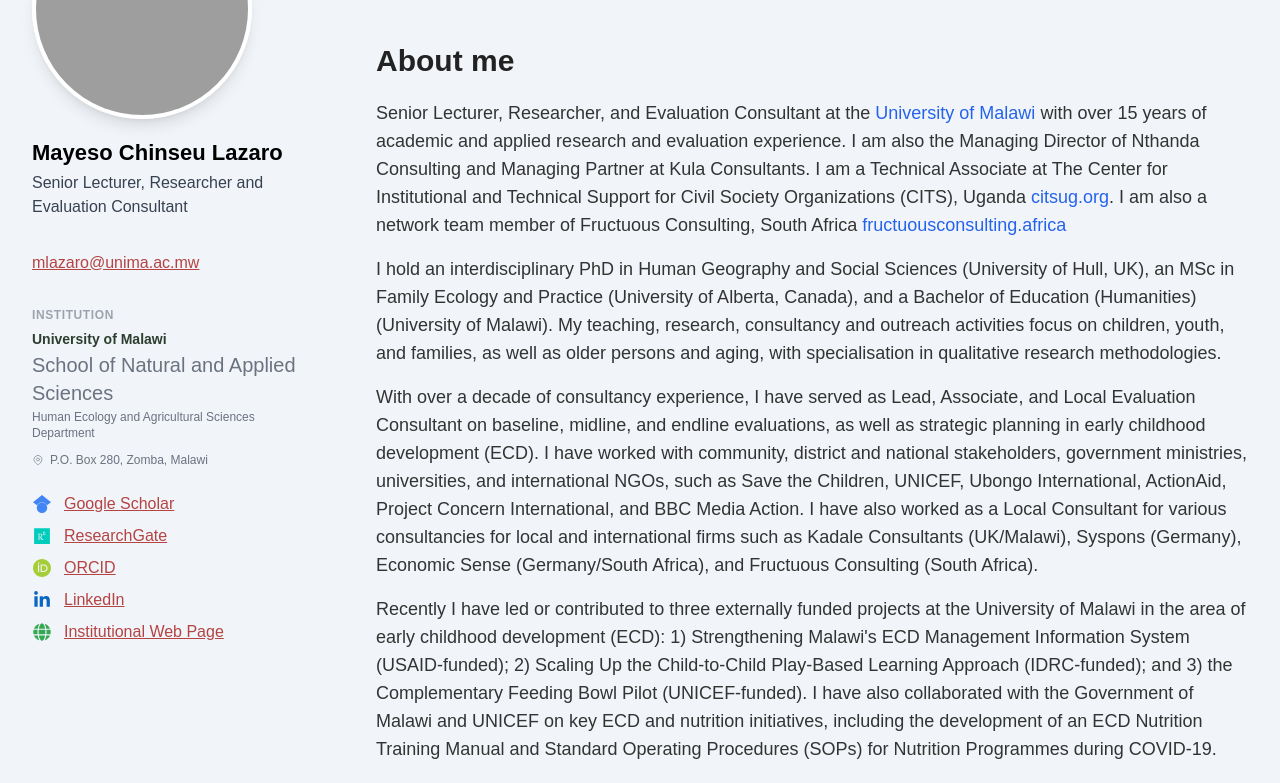
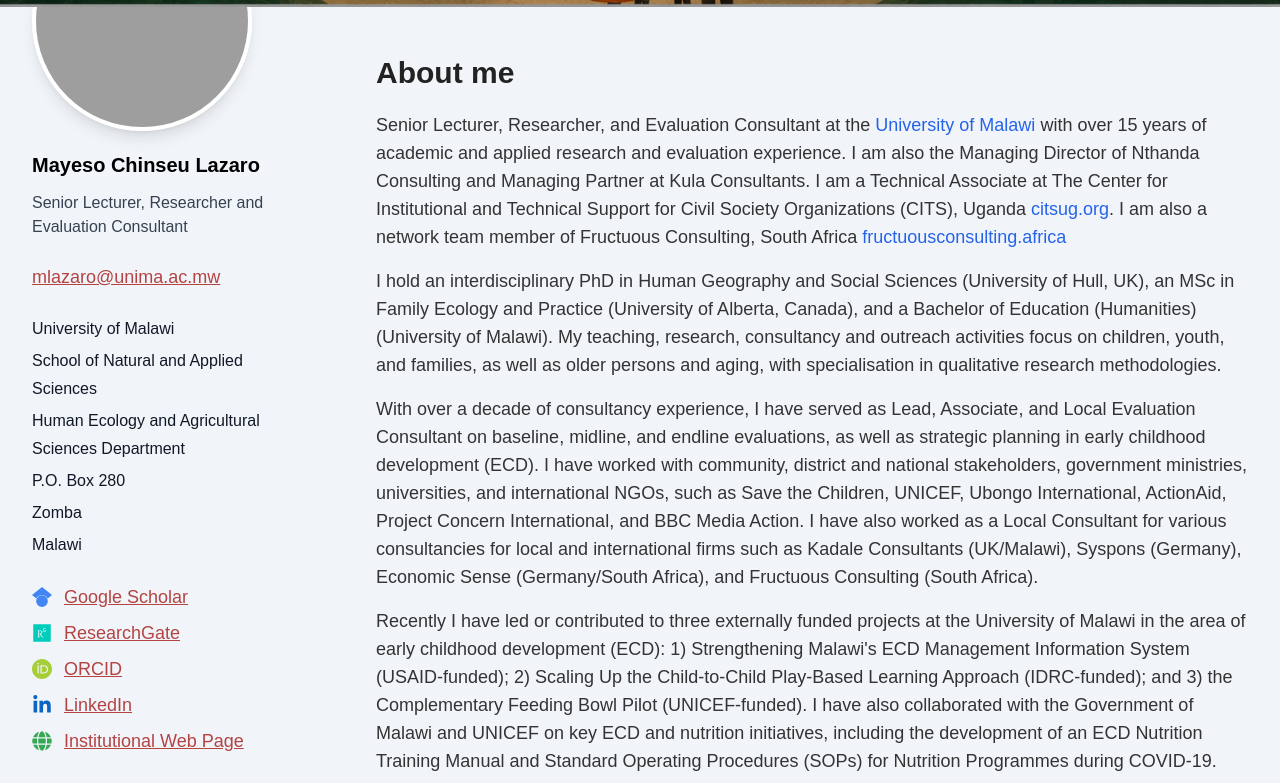
Before and after one commit to alexmwalec/dr-lazalo-academic-researcher, a React (Create React App) app: page / in a window 1280 px wide. Shown: the part 400-1183 px from the top of the page. Built offline with nearby package versions, Linux system fonts and the light colour scheme; grey boxes are pictures that could not be loaded.

Commit message:
Modifying  font size

```diff
--- a/src/Pages/Awards/awards.js
+++ b/src/Pages/Awards/awards.js
@@ -32,7 +32,7 @@ const Awards = () => {
 
             {/* Qualifications */}
             <section className="mb-8 sm:mb-10">
-              <h2 className="text-xl sm:text-2xl font-semibold text-[#b44343] mb-3 sm:mb-4">
+              <h2 className="text-xl sm:text-xl font-semibold text-[#b44343] mb-3 leading-snug">
                 Qualifications
               </h2>
 
@@ -57,7 +57,7 @@ const Awards = () => {
 
             {/* Awards */}
             <section>
-              <h2 className="text-xl sm:text-2xl font-semibold text-[#b44343] mb-3 sm:mb-4">
+              <h2 className="text-xl sm:text-xl font-semibold text-[#b44343] mb-3 leading-snug">
                 Awards
               </h2>
 
--- a/src/Pages/Consultancy/Consultancy.js
+++ b/src/Pages/Consultancy/Consultancy.js
@@ -66,7 +66,7 @@ const Consultancy = () => {
 
           {/* Main Content */}
           <main className="flex-1 py-6 lg:py-12">
-            <h1 className="text-2xl sm:text-3xl font-bold mb-3 sm:mb-4">
+            <h1 className="text-xl sm:text-xl font-bold mb-3 sm:mb-4">
               Consultancy
             </h1>
 
@@ -105,7 +105,7 @@ const Consultancy = () => {
                     key={item.id}
                     className="border-b border-gray-200 pb-6 last:border-0"
                   >
-                    <h2 className="text-lg sm:text-xl font-semibold text-[#b44343] mb-3 leading-snug">
+                    <h2 className="text-xl sm:text-xl font-semibold text-[#b44343] mb-3 leading-snug">
                       {item.title}
                     </h2>
 
--- a/src/Pages/Footer/Footer.js
+++ b/src/Pages/Footer/Footer.js
@@ -3,7 +3,7 @@ import React from "react";
 const Footer = () => {
     return(
         <footer className="bg-white py-14">
-            <p className=" text-center text-[18px] text-gray-800">
+            <p className=" text-center text-base text-gray-800">
             © 2026 Mayeso Chinseu Lazaro. All rights reserved.
             </p>
         </footer>
--- a/src/Pages/Header/Header.js
+++ b/src/Pages/Header/Header.js
@@ -45,7 +45,7 @@ const Header = () => {
           {/* Name / Logo */}
           <Link
             to="/"
-            className="text-2xl font-bold text-gray-900 whitespace-nowrap hover:text-rose-700"
+            className="text-xl sm:text-2xl font-bold  mb-3 leading-snug whitespace-nowrap hover:text-rose-700"
           >
             Mayeso Chinseu Lazaro
           </Link>
--- a/src/Pages/Projects/Projects.js
+++ b/src/Pages/Projects/Projects.js
@@ -88,7 +88,7 @@ const Projects = () => {
               Projects & Grants
             </h1>
 
-            <p className="text-lg text-gray-700 mb-6 sm:mb-10 leading-7">
+            <p className="text-base text-gray-700 mb-6 sm:mb-10 leading-7">
               Selected projects and grants undertaken through local and international collaborations and partnerships
             </p>
 
@@ -98,7 +98,7 @@ const Projects = () => {
                   key={project.id}
                   className="sm:pl-6 border-b border-gray-200 pb-6 last:border-0"
                 >
-                  <h2 className="text-lg sm:text-xl font-semibold text-[#b44343] mb-3 leading-snug">
+                  <h2 className="text-xl sm:text-xl font-semibold text-[#b44343] mb-3 leading-snug">
                     {project.title}
                   </h2>
 
--- a/src/Pages/Sidebar/Sidebar.js
+++ b/src/Pages/Sidebar/Sidebar.js
@@ -6,27 +6,27 @@ const Sidebar = () => {
   const socialLinks = [
     {
       name: "Google Scholar",
-      icon: <SiGooglescholar className="text-[#4285F4] text-lg flex-shrink-0 w-5" />,
+      icon: <SiGooglescholar className="text-[#4285F4] text-xl flex-shrink-0 w-5" />,
       url: "https://scholar.google.com/citations?hl=en&user=5BMNX2sAAAAJ",
     },
     {
       name: "ResearchGate",
-      icon: <FaResearchgate className="text-[#00CCBB] text-lg flex-shrink-0 w-5" />,
+      icon: <FaResearchgate className="text-[#00CCBB] text-xl flex-shrink-0 w-5" />,
       url: "https://www.researchgate.net/profile/Mayeso-Lazaro-2",
     },
     {
       name: "ORCID",
-      icon: <SiOrcid className="text-[#A6CE39] text-lg flex-shrink-0 w-5" />,
+      icon: <SiOrcid className="text-[#A6CE39] text-xl flex-shrink-0 w-5" />,
       url: "https://orcid.org/0000-0001-5314-0638",
     },
     {
       name: "LinkedIn",
-      icon: <FaLinkedinIn className="text-[#0A66C2] text-lg flex-shrink-0 w-5" />,
+      icon: <FaLinkedinIn className="text-[#0A66C2] text-xl flex-shrink-0 w-5" />,
       url: "http://www.linkedin.com/in/mayeso-chinseu-lazaro",
     },
     {
       name: "Institutional Web Page",
-      icon: <FaGlobe className="text-[#34A853] text-lg flex-shrink-0 w-5" />,
+      icon: <FaGlobe className="text-[#34A853] text-xl flex-shrink-0 w-5" />,
       url: "https://unima.ac.mw/people/staff/search?staff=dr.+mayeso+chinseu+lazaro",
     },
   ];
@@ -43,39 +43,36 @@ const Sidebar = () => {
       </div>
 
       <div className="mt-4 lg:mt-5 text-center lg:text-left w-full px-2 lg:px-0">
-        <h2 className="text-[18px] sm:text-[20px] lg:text-[22px] font-bold leading-tight">
-          Mayeso Chinseu Lazaro
+        <h2 className="text-xl sm:text-xl font-semibold  mb-3 leading-snug">
+                  Mayeso Chinseu Lazaro
         </h2>
 
-        <p className="text-gray-700 mt-1 text-sm sm:text-base">
+        <p className="text-gray-700 mt-2 text-base ">
           Senior Lecturer, Researcher and Evaluation Consultant
         </p>
 
         <a
           href="mailto:mlazaro@unima.ac.mw"
-          className="block mt-4 lg:mt-8 text-[#b44343] underline text-sm sm:text-base break-all"
+          className="block mt-4 lg:mt-6 text-[#b44343] underline text-base sm:text-lg break-all"
         >
           mlazaro@unima.ac.mw
         </a>
 
-         {/* Address Section - Clean Minimal */}
-<div className="mt-4 lg:mt-8">
-  <div className="space-y-0.5">
-    <p className="text-xs font-semibold text-gray-400 uppercase tracking-wider mb-1.5">Institution</p>
-    <p className="text-sm font-semibold text-[#2c3e2f]">University of Malawi</p>
-    <p className="text-xl text-gray-500">School of Natural and Applied Sciences</p>
-    <p className="text-xs text-gray-500">Human Ecology and Agricultural Sciences Department</p>
-    <div className="flex items-center gap-1.5 mt-2 pt-2 border-t border-gray-100">
-      <svg className="w-3 h-3 text-gray-400" fill="none" stroke="currentColor" viewBox="0 0 24 24">
-        <path strokeLinecap="round" strokeLinejoin="round" strokeWidth="2" d="M17.657 16.657L13.414 20.9a1.998 1.998 0 01-2.827 0l-4.244-4.243a8 8 0 1111.314 0z" />
-        <path strokeLinecap="round" strokeLinejoin="round" strokeWidth="2" d="M15 11a3 3 0 11-6 0 3 3 0 016 0z" />
-      </svg>
-      <span className="text-xs text-gray-500">P.O. Box 280, Zomba, Malawi</span>
-    </div>
-  </div>
-</div>
+        {/* Address Section - Increased font size */}
+        <div className="mt-4 lg:mt-6">
+          <div>
+            <div className="space-y-1 text-base  leading-7 text-[#333] max-w-5xl">
+              <p className="text-gray-900 font-medium">University of Malawi</p>
+              <p className="text-gray-900">School of Natural and Applied Sciences</p>
+              <p className="text-gray-900">Human Ecology and Agricultural Sciences Department</p>
+              <p className="text-gray-900">P.O. Box 280</p>
+              <p className="text-gray-900">Zomba</p>
+              <p className="text-gray-900">Malawi</p>
+            </div>
+          </div>
+        </div>
 
-        {/* Social Links */}
+        {/* Social Links - Increased font size */}
         <div className="mt-4 lg:mt-6 space-y-3 flex flex-col items-center lg:items-start">
           <div className="flex flex-col items-start">
             {socialLinks.map((link, index) => (
@@ -84,7 +81,7 @@ const Sidebar = () => {
                 href={link.url}
                 target="_blank"
                 rel="noopener noreferrer"
-                className={`flex items-center gap-3 text-[#b44343] underline text-sm sm:text-base ${
+                className={`flex items-center gap-3 text-[#b44343] underline text-base sm:text-lg ${
                   index > 0 ? "mt-2" : ""
                 }`}
               >
```
